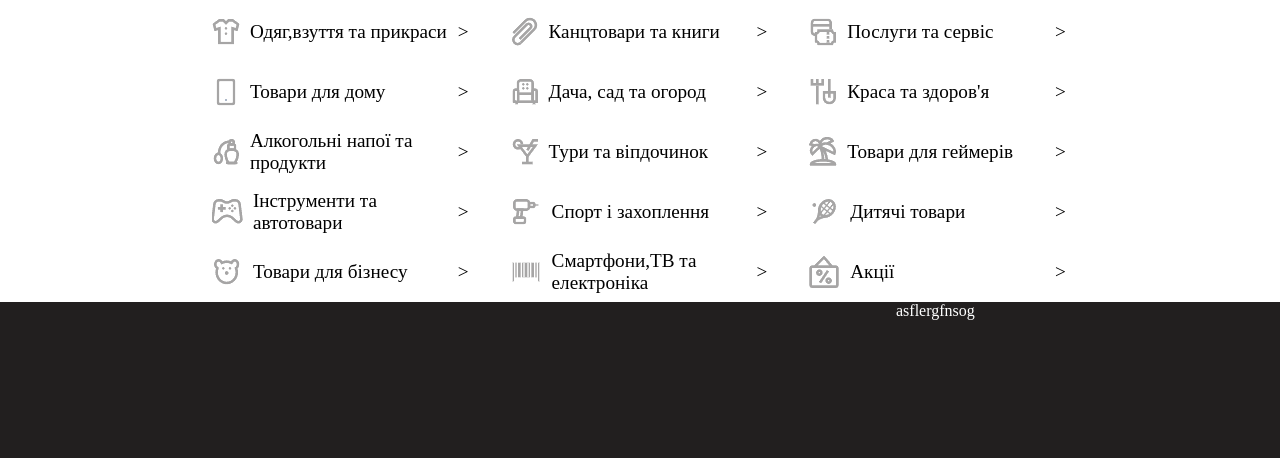
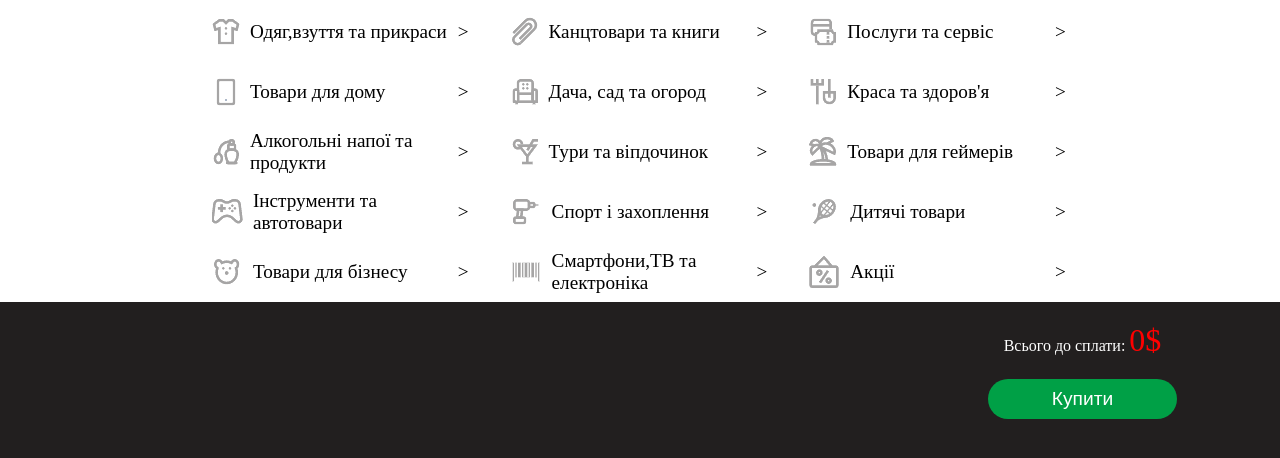
Before and after one commit to AndriiSvitselskiy/first-project-shop, a React app: page / in a window 1280 px wide. Both pictures are taken after a click on the picture 1182 px from the left and 34 px from the top of the page. Shown: the part 130-588 px from the top of the page. Built offline with nearby package versions, Linux system fonts and the light colour scheme.

Commit message:
functional for basket added

```diff
--- a/src/components/app/app.js
+++ b/src/components/app/app.js
@@ -1,4 +1,4 @@
-import React, { useRef }  from "react";
+import React  from "react";
 import Header from '../header'
 import TopicList from "../topic-list";
 import Main from '../main'
@@ -6,18 +6,18 @@ import Basket from '../basket'
 import './app.css'
 import { useState } from "react";
 import allProducts from './info.json'
-const itemsArray=[]
+let itemsArray=[]
 
 const App=(props)=>{
 const [SelectedGroup,setSelectedGroup]=useState("")
 const [showProducts,setShowProducts]=useState("")
 const [selectedProducts,setSelectedProducts]=useState("")
 const [hide,setHide]=useState(false)
+const [purchased,setPurchased]=useState(0)
 const hideAll=()=>{
   setHide(true)
   setBasket(false)
-  console.log("+")
-}
+ }
 const [basket,setBasket]=useState(true)
 
  const choseCategory=(category)=>{
@@ -27,7 +27,6 @@ const [basket,setBasket]=useState(true)
       allProducts.list.forEach(function(item){
     if(item.category===category){
               setShowProducts(item.list)
-              console.log(showProducts)
       }
    })
  }
@@ -37,12 +36,18 @@ const [basket,setBasket]=useState(true)
     setSelectedProducts(object)
     itemsArray.push(object)
     setproductList(itemsArray)
-    console.log(itemsArray)
+    setPurchased(purchased+1)
  }
-         return(
+ const clearList=()=>{
+        itemsArray=[]
+        setproductList(itemsArray)
+        setPurchased(0)
+ }
+          return(
         <div>
           <Header products={selectedProducts}
                   itemsArray={productList}
+                  purchased={purchased}
                   hideAll={hideAll}/>
           <TopicList list={allProducts.list}
                      selected={(category)=>choseCategory(category)}/>
@@ -51,7 +56,8 @@ const [basket,setBasket]=useState(true)
                 addProducts={addProductToArray}
                 hide={hide}/>
           <Basket style={basket}
-                  itemsArray={productList}/>
+                  itemsArray={productList}
+                  clearList={clearList}/>
         </div>
     )
 }
--- a/src/components/app/info.json
+++ b/src/components/app/info.json
@@ -6,47 +6,74 @@
       "list": [{
         "id":"ic0id0",
         "model": "Ноутбук Acer Aspire 7 A715-75G-54HY (NH.Q9AEU.00G) Charcoal Black",
-        "price": "100$"
+        "price": 100
       },{
         "id":"ic0id1",
         "model": "Ноутбук Apple MacBook Air 13\" M1 256GB 2020 (MGN63) Space Gray",
-        "price": "200$"
+        "price": 200
       },{
         "id":"ic0id2",
         "model": "Ноутбук Asus ZenBook Flip UX363JA-EM120T (90NB0QT1-M04710) Pine Grey",
-        "price": "300$"
+        "price": 300
       },{
         "id":"ic0id3",
         "model": "Ноутбук Acer Aspire 3 A315-57G-336G (NX.HZREU.01S) Charcoal Black",
-        "price": "400$"
+        "price": 400
       },{
         "id":"ic0id4",
         "model": "Комп'ютер Asus S300MA (90PF02C2-M04860)",
-        "price": "500$"
+        "price": 500
       },{
         "id":"ic0id5",
         "model": "Моноблок Lenovo IdeaCentre AIO 3 22IIL5 (F0FQ005HUA) Foggy White",
-        "price": "600$"
+        "price": 600
       }
       ,{
         "id":"ic0id6",
         "model": "Комп'ютер Everest Home 4090 (4090_9104)",
-        "price": "700$"
+        "price": 700
       },{
         "id":"ic0id7",
         "model": "Монітор 27 Samsung Odyssey G5 LC27G54T Black (LC27G54TQWIXCI)",
-        "price": "800$"
+        "price": 800
       }
     ]
 
     },
 
-    { "category": "Побутова технiка", "icon": 1, "list": [{}] },
-    { "category": "Сантехнiка та ремонт", "icon": 2, "list": [{}] },
-    { "category": "Одяг,взуття та прикраси", "icon": 3, "list": [{}] },
-    { "category": "Канцтовари та книги", "icon": 4, "list": [{}] },
-    { "category": "Послуги та сервiс", "icon": 5, "list": [{}] },
-    { "category": "Товари для дому", "icon": 6, "list": [{}] },
+    { "category": "Побутова технiка", "icon": 1, "list": [{
+      "id":"ic1id1",
+      "model": "Пральна машина вузька LG F2J3HS2W",
+      "price": 9999
+    }] },
+    { "category": "Сантехнiка та ремонт", "icon": 2, "list": [{
+      "id":"ic2id1",
+      "model": "Ванна MIRAGGIO Siena 180х80 із сифоном PREVEX 3212007",
+      "price": 27826}] },
+    { "category": "Одяг,взуття та прикраси", "icon": 3, "list": [{
+      "id":"ic3id1",
+      "model": "Толстовка New Balance MJ03907PGM L Синій (194389372770)",
+      "price": 449
+    },{
+      "id":"ic3id2",
+      "model": "Вітровка New Balance MJ11242BM S Чорна (195173830933)",
+      "price": 2239
+    }] },
+    { "category": "Канцтовари та книги", "icon": 4, "list": [{
+      "id":"ic4id1",
+      "model": "Олівці кольорові BIC Evolution 12 кольорів (3086124001632)",
+      "price": 107
+    }] },
+    { "category": "Послуги та сервiс", "icon": 5, "list": [{
+      "id":"ic5id1",
+      "model": "Захист від пошкоджень (200-1000)",
+      "price": 69
+    }] },
+    { "category": "Товари для дому", "icon": 6, "list": [{
+      "id":"ic6id1",
+      "model": "Крісло офісне RZTK Dzen Orange/Black (DZN01 OB)",
+      "price": 2599
+    }] },
     { "category": "Дача, сад та огород", "icon": 7, "list": [{}] },
     { "category": "Краса та здоров'я", "icon": 8, "list": [{}] },
     { "category": "Алкогольнi напої та продукти", "icon": 9, "list": [{}] },
--- a/src/components/basket/basket.css
+++ b/src/components/basket/basket.css
@@ -1,11 +1,14 @@
 .basketProduct img {
-    width: 90%;
+    width: 100%;
+    max-width: 300px;
 }.basketProduct{
     color: white;
     display: flex;
     flex-wrap: wrap;
     align-content: center;
     align-items: center;
+    justify-content: space-around;
+   margin: 0 50px;
 }
 .basketProduct>div:nth-child(1){
     width: 70%;
@@ -16,14 +19,36 @@
     flex-wrap: wrap;
     align-content: center;
     align-items: center;
-    margin: 20px;
+    margin: 20px 0 20px 20px;
+    border: 1px solid white;
+    padding: 10px;
 }
 .products>div:nth-child(1){
-    width: 80%;
+    width: 60%;
+
 }
 .products>div:nth-child(2){
-    width: 20%;
+    width: 40%;
 }
 .buy{
     width: 20%;
+    display: flex;
+    flex-wrap: wrap;
+    justify-content: space-around;
+    align-content: center;
+
 }
+.buy>div{
+    margin: 20px 0;
+}
+.btn{
+    border-radius: 20px;
+    width: 80%;
+    cursor: pointer;
+}
+.price{
+    font-size: 2rem;
+}
+.description div{
+    margin: 30px 0;
+}
--- a/src/components/basket/basket.js
+++ b/src/components/basket/basket.js
@@ -1,29 +1,42 @@
 import './basket.css'
-const Basket=({style,itemsArray})=>{
+const Basket=({style,itemsArray,clearList})=>{
     let className="basketProduct"
     let classForProduct="products"
 if(style){
     className+=" hide"
 }
-console.log(itemsArray)
+
+let currentPrice=+0
+let index=0
+
 const elements=itemsArray.map(item=>{
-    const {icon,...itemProps}=item
+
+    currentPrice+=+item.price
+    index+=1
+    // const {icon,...itemProps}=item
+
           return (
-        <div className={classForProduct} key={item.id}>
-            <div>
+        <div className={classForProduct} key={item.id+index}>
+            <div className="flex">
                <img src={process.env.PUBLIC_URL + 'img/'+item.id+`.jpg`} alt="icon"/>
             </div>
-            <div>
-                  <div>{item.price}</div>
+            <div className="description">
+                  <div>Цiна: <span>{item.price}$</span></div>
                   <div>{item.model}</div>
             </div>
         </div>
     )
 })
+
     return(
         <div className={className}>
-            <div> {elements}</div>
-           <div className="buy"><p>asflergfnsog</p></div>
+           <div> {elements}</div>
+           <div className="buy">
+               <div>Всього до сплати: <span className="price">{currentPrice}$</span></div>
+               <button className="btn"
+                       onClick={clearList}>
+                Купити</button>
+           </div>
         </div>
     )
 }
--- a/src/components/header/header.js
+++ b/src/components/header/header.js
@@ -1,9 +1,9 @@
-import React, { useEffect, useRef, useState } from 'react'
+import React from 'react'
 import './header.css'
 import logo from './Img/logo_n.svg'
 import basket from './Img/basket.png'
 
-const Header=({itemsArray,hideAll})=>{
+const Header=({itemsArray,hideAll,purchased})=>{
        const showProducts=()=>{
         hideAll()
         }
@@ -20,7 +20,7 @@ const Header=({itemsArray,hideAll})=>{
                  alt="basket"
                  onClick={showProducts}
                  className="basket"/>
-            <span>{itemsArray.length}</span>
+            <span>{purchased}</span>
         </div>
     </div>
         </>
--- a/src/components/main/main.js
+++ b/src/components/main/main.js
@@ -1,4 +1,4 @@
-import React, { useState } from "react"
+import React from "react"
 import './main.css'
 import ProductItem from '../product-item'
 const Main=({list,products,addProducts,hide})=>{
@@ -21,7 +21,7 @@ if(hide){
       })
   }else{elements=""}
     return(
-        <div className={className}>
+        <div className={className} key="1">
             <h1>{list}</h1>
             {elements}
         </div>
--- a/src/components/product-item/product-item.js
+++ b/src/components/product-item/product-item.js
@@ -1,4 +1,3 @@
-import { useState } from 'react'
 import './product-item.css'
 const ProductItem=({obj,purchasedItem})=>{
 // const [product,setProduct]=useState("")
@@ -18,7 +17,7 @@ purchasedItem(obj)
     </div>
     <div>
         <h4>{object.model}</h4>
-        <h3>Цiна: {object.price}</h3>
+        <h3>Цiна: {object.price} $</h3>
         </div>
     <button className="parchaseButton"
     onClick={showProduct}>В кошик</button>
--- a/src/components/topic-list/topic-list.js
+++ b/src/components/topic-list/topic-list.js
@@ -24,14 +24,13 @@ const TopicList=({list,selected,showAll})=>{
     ,Img14,Img15,Img16,Img17]
 
     const elements=list.map(item=>{
-        const {icon,...itemProps}=item
-              return (
+      return (
 
-            <div className="navItem" key={icon} onClick={()=>{
+            <div className="navItem" key={item.icon} onClick={()=>{
                 selected(item.category)
             }}>
                 <div>
-                    <img src={mas[icon]} alt="icon"/>
+                    <img src={mas[item.icon]} alt="icon"/>
                     {item.category}
                 </div>
                 <div>{'>'}</div>
```
Also changed, not shown: public/Img/ic1id1.jpg (added), public/Img/ic2id1.jpg (added), public/Img/ic3id1.jpg (added), public/Img/ic3id2.jpg (added), public/Img/ic4id1.jpg (added), public/Img/ic5id1.jpg (added), public/Img/ic6id1.jpg (added).
